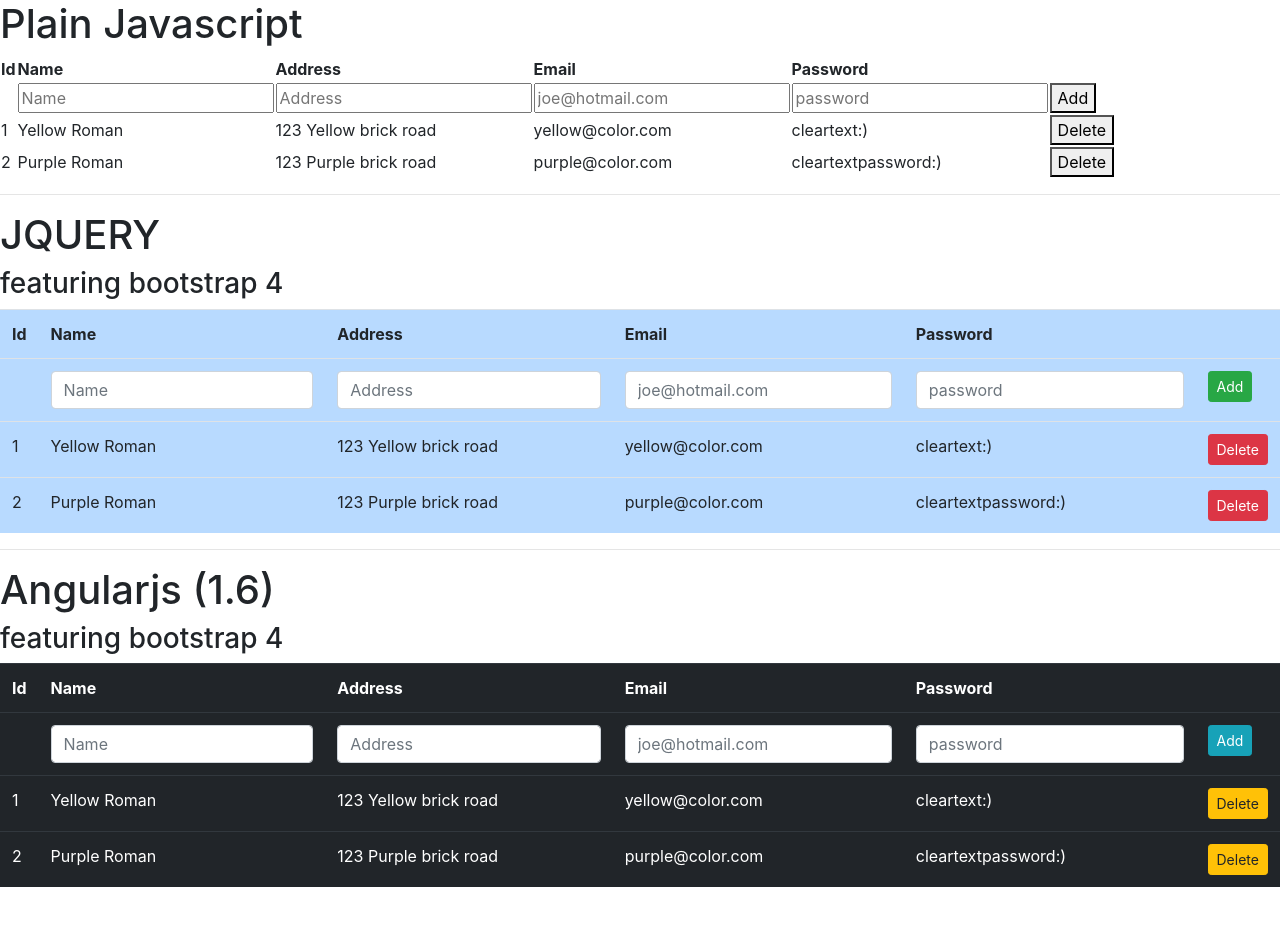
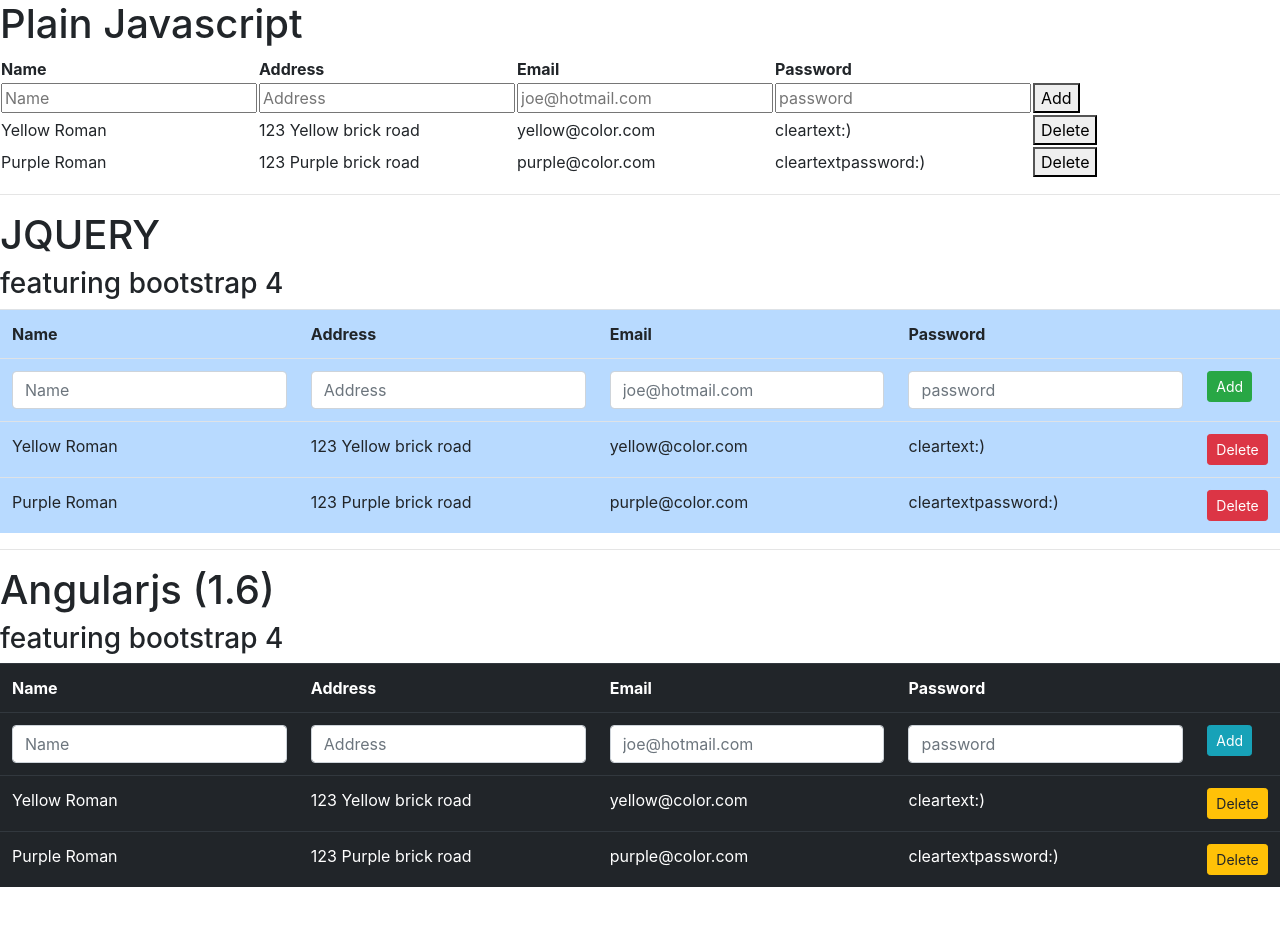
Before and after one commit to jonroman/JJA_tables, a plain HTML site: page index.html in a window 1280 px wide. Shown: the top 926 px of the page. Drawn offline with nearby package versions, Linux system fonts and the light colour scheme.

Commit message:
second commit

```diff
--- a/index.html
+++ b/index.html
@@ -22,7 +22,6 @@
   <h1>Plain Javascript</h1>
     <table id="table_1" class="">
       <tr>
-        <th>Id</th>
         <th>Name</th>
         <th>Address</th>
         <th>Email</th>
@@ -30,7 +29,6 @@
         <th></th>
       </tr>
       <tr>
-        <td></td>
         <td>
           <input id="name_1" type="text"  placeholder="Name"></input>
         </td>
@@ -54,7 +52,6 @@
   <h3>featuring bootstrap 4</h3>
   <table id="table_2" class="table table-primary">
     <tr>
-      <th>Id</th>
       <th>Name</th>
       <th>Address</th>
       <th>Email</th>
@@ -62,7 +59,6 @@
       <th></th>
     </tr>
     <tr>
-      <td></td>
       <td>
         <input id="name_2" class="form-control" type="text"  placeholder="Name"></input>
       </td>
@@ -87,7 +83,6 @@
     <h3>{{subtitle}}</h3>
     <table class="table table-dark">
         <tr>
-            <th>Id</th>
             <th>Name</th>
             <th>Address</th>
             <th>Email</th>
@@ -95,7 +90,6 @@
             <th></th>
           </tr>
           <tr>
-            <td></td>
             <td>
               <input ng-model="name" class="form-control" type="text"  placeholder="Name"></input>
             </td>
@@ -111,7 +105,6 @@
             <td><button ng-click="addUser()" class="btn btn-sm btn-info">Add</button></td>
           </tr>
           <tr ng-repeat="user in users">
-           <td>{{ user.id }}</td>
            <td>{{ user.name }}</td>
            <td>{{ user.address }}</td>
            <td>{{ user.email }}</td>
@@ -125,6 +118,16 @@
     <br>
     <br>
     <br>
+    <br>    <br>
+    <br>
+    <br>
+    <br>
+    <br>
+    <br>    <br>
+    <br>
+    <br>
+    <br>
+    <br>
     <br>
 
 </body>
--- a/jquery_users.js
+++ b/jquery_users.js
@@ -59,7 +59,6 @@ $(document).ready(function() {
 
   function appendRowJQ(user) {
     var tr = '<tr id="tr_'+user.id+'">';
-    tr += "<td>"+user.id+"</td>";
     tr += "<td>"+user.name+"</td>";
     tr += "<td>"+user.address+"</td>";
     tr += "<td>"+user.email+"</td>";
--- a/ng_users.js
+++ b/ng_users.js
@@ -27,22 +27,29 @@ app.controller('iron-man-controller', function($scope) {
 
   $scope.addUser = function() {
 
-    // if (name.length == 0 || address.length == 0 || email.length == 0 || password.length == 0) {
-    //   return false;
-    // }
+    if ($scope.name == undefined || $scope.address == undefined || $scope.password == undefined) {
+      return false;
+    }
     var new_user = {
       id : $scope.users.length+1,
       name : $scope.name,
       address : $scope.address,
-      email : $scope.email,
+      email : $scope.email == undefined ? "*** invalid email ***" : $scope.email,
       password : $scope.password
     }
+
     $scope.users.push(new_user);
+    $scope.name = '';
+    $scope.address = '';
+    $scope.email = '';
+    $scope.password = '';
   }
 
   $scope.deleteUser = function(user_id) {
-    console.log("user_id = " + user_id)
-    var index = $scope.users.indexOf(user_id)-1;
-    $scope.users.splice(index, 1);
+    $scope.users.forEach(function(item, index) {
+      if(item.id == user_id) {
+        $scope.users.splice(index, 1);
+      }
+    });
   }
 });
--- a/users.js
+++ b/users.js
@@ -73,21 +73,19 @@ function _createTR(table_1, user) {
   var td_password;
   var td_delete;
   var row = table_1.insertRow(-1);
-  td_id = row.insertCell(0);
-  td_id.innerHTML = user.id;
 
-  td_name = row.insertCell(1);
+  td_name = row.insertCell(0);
   td_name.innerHTML = user.name;
 
-  td_address = row.insertCell(2);
+  td_address = row.insertCell(1);
   td_address.innerHTML = user.address;
 
-  td_email = row.insertCell(3);
+  td_email = row.insertCell(2);
   td_email.innerHTML = user.email;
 
-  td_password = row.insertCell(4);
+  td_password = row.insertCell(3);
   td_password.innerHTML = user.password;
 
-  td_delete = row.insertCell(5);
+  td_delete = row.insertCell(4);
   td_delete.innerHTML = '<button onclick="deleteUser(this, '+user.id+')">Delete</button>';
 }
```
